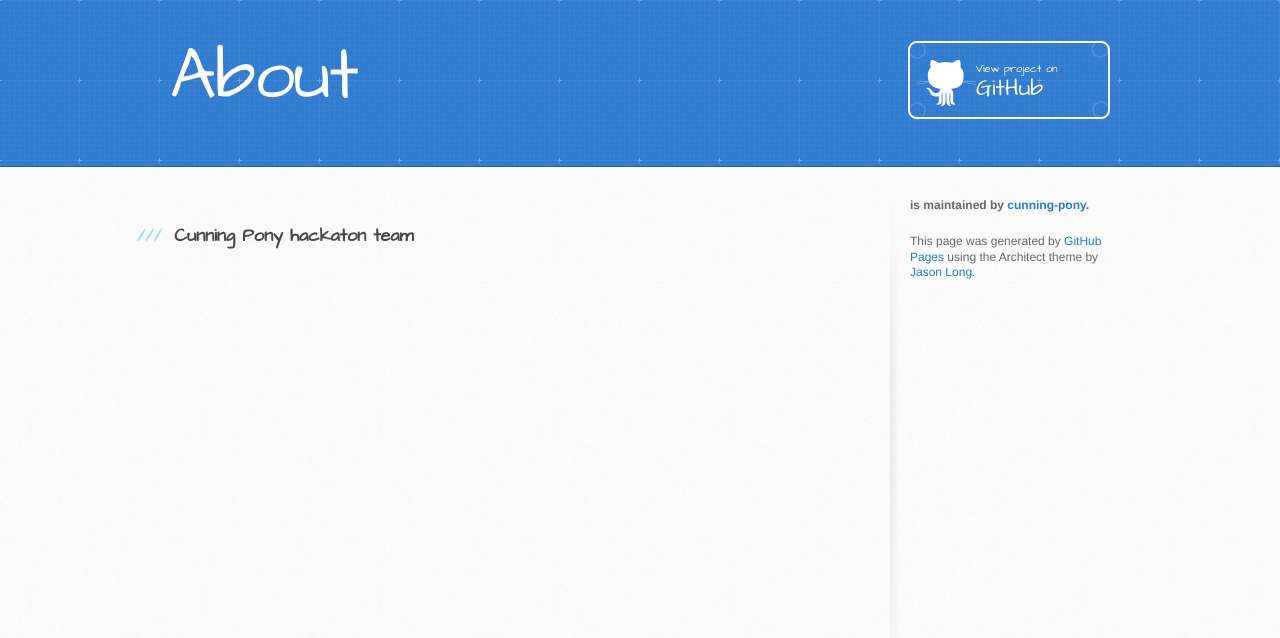
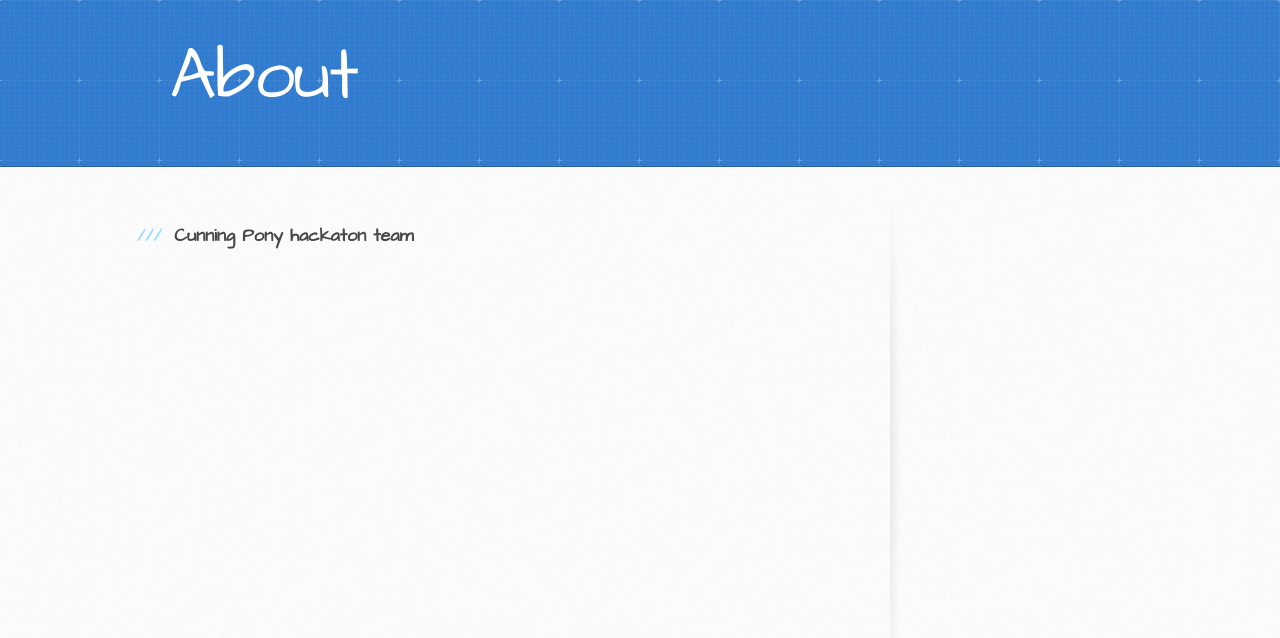
Before and after one commit to cunning-pony/about, a plain HTML site: page index.html in a window 1280 px wide. Drawn offline with Linux system fonts and the light colour scheme.

Commit message:
Update index.html

```diff
--- a/index.html
+++ b/index.html
@@ -21,7 +21,7 @@
       <div class="inner">
         <h1>About</h1>
         <h2></h2>
-        <a href="https://github.com/cunning-pony/about" class="button"><small>View project on</small> GitHub</a>
+        <!-- <a href="https://github.com/cunning-pony/about" class="button"><small>View project on</small> GitHub</a> -->
       </div>
     </header>
 
@@ -42,9 +42,9 @@
             .tar.gz file
           </a> -->
 
-          <p class="repo-owner"><a href="https://github.com/cunning-pony/about"></a> is maintained by <a href="https://github.com/cunning-pony">cunning-pony</a>.</p>
+          <!-- <p class="repo-owner"><a href="https://github.com/cunning-pony/about"></a> is maintained by <a href="https://github.com/cunning-pony">cunning-pony</a>.</p>
 
-          <p>This page was generated by <a href="https://pages.github.com">GitHub Pages</a> using the Architect theme by <a href="https://twitter.com/jasonlong">Jason Long</a>.</p>
+          <p>This page was generated by <a href="https://pages.github.com">GitHub Pages</a> using the Architect theme by <a href="https://twitter.com/jasonlong">Jason Long</a>.</p> -->
         </aside>
       </div>
     </div>
```
